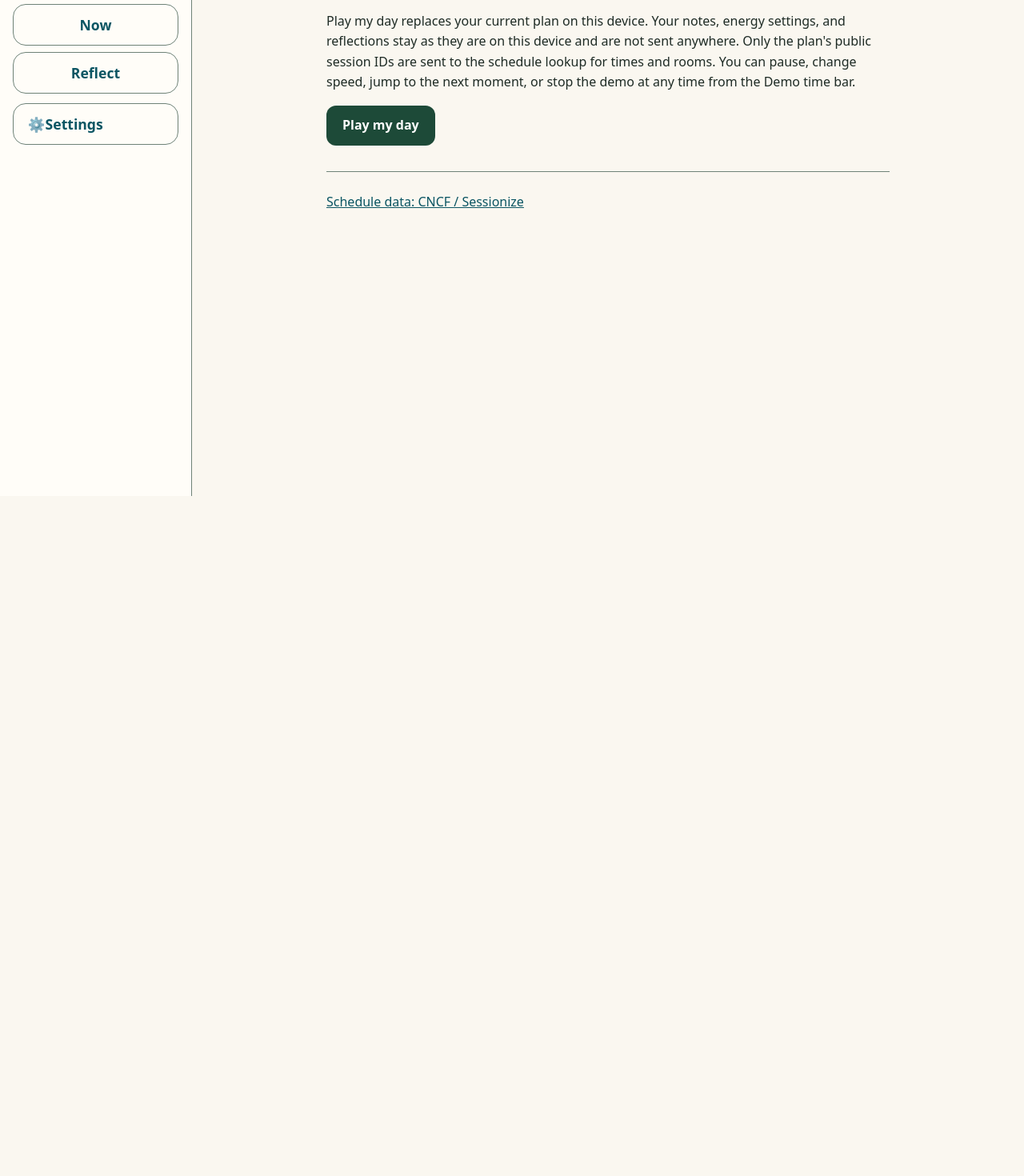
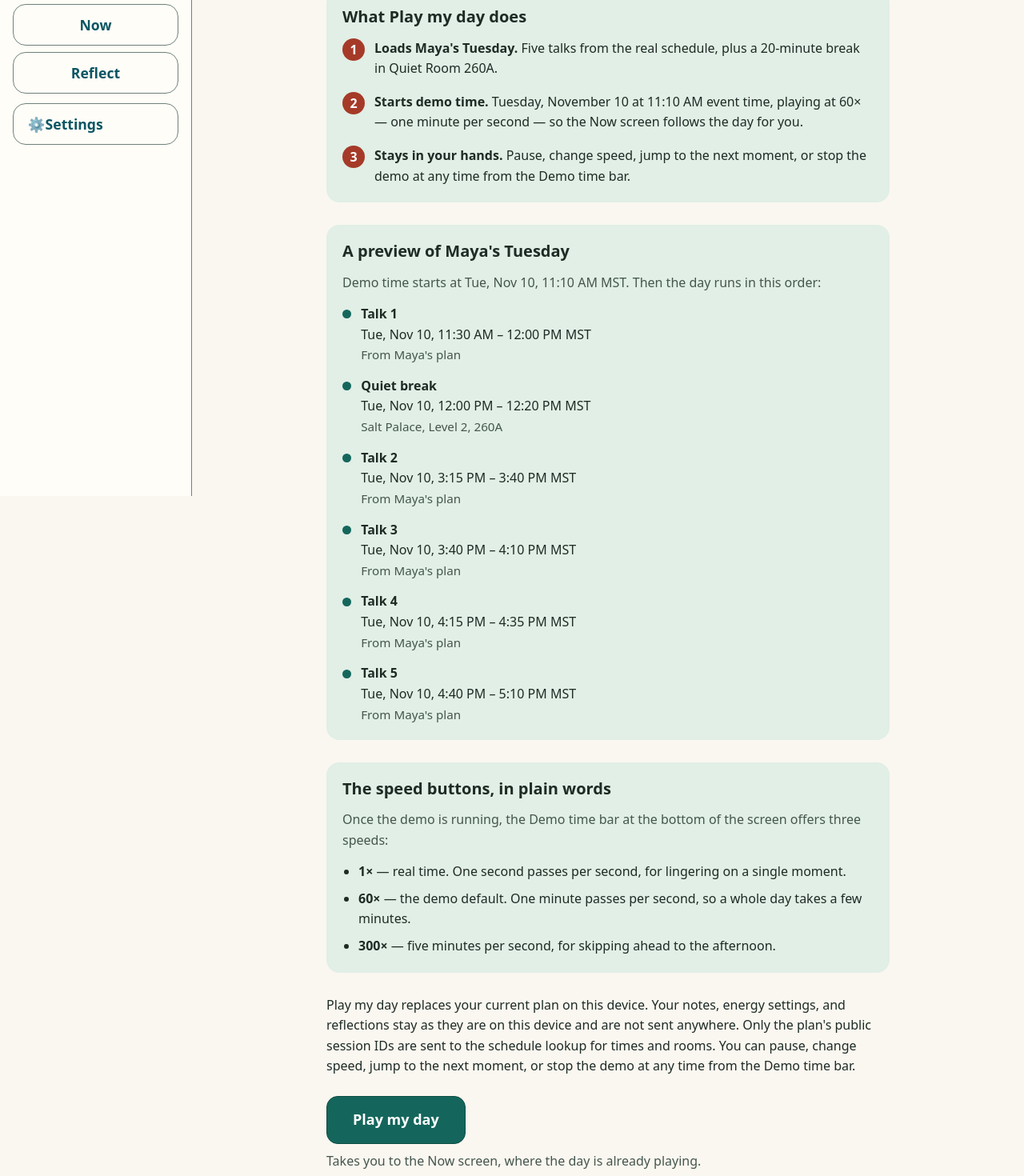
Before and after one commit to nelsons502/focustrack, a Next.js app: page /demo in a window 1280 px wide. Shown: the part 180-1650 px from the top of the page at 80% size. Before the commit the page ends 800 px from the top, so only its background shows below. Built offline with nearby package versions, Linux system fonts and the light colour scheme.

Commit message:
feat: clarify and polish the conference day demo

```diff
--- /dev/null
+++ b/app/demo/page.css
@@ -0,0 +1,126 @@
+.demo-page {
+  font-family:
+    "Nunito Sans", system-ui, -apple-system, "Segoe UI", Roboto, sans-serif;
+}
+
+.demo-section {
+  margin: 0 0 1.75rem;
+  padding: 1.25rem;
+  background: var(--accent-soft);
+  border-radius: 16px;
+}
+
+.demo-heading {
+  margin: 0 0 0.85rem;
+  font-size: 1.25rem;
+  line-height: 1.3;
+}
+
+.demo-note {
+  margin: 0 0 0.85rem;
+  color: var(--muted);
+}
+
+.demo-steps {
+  list-style: none;
+  margin: 0;
+  padding: 0;
+  display: grid;
+  gap: 1rem;
+}
+
+.demo-steps li {
+  display: flex;
+  gap: 0.75rem;
+  align-items: flex-start;
+}
+
+.demo-steps p {
+  margin: 0;
+}
+
+.demo-step-number {
+  flex: 0 0 auto;
+  display: inline-flex;
+  align-items: center;
+  justify-content: center;
+  width: 1.75rem;
+  height: 1.75rem;
+  border-radius: 999px;
+  background: var(--coral);
+  color: var(--on-coral);
+  font-weight: 800;
+  line-height: 1;
+}
+
+.demo-timeline {
+  list-style: none;
+  margin: 0;
+  padding: 0;
+  display: grid;
+  gap: 0.9rem;
+}
+
+.demo-timeline-item {
+  display: flex;
+  gap: 0.75rem;
+  align-items: flex-start;
+}
+
+.demo-timeline-dot {
+  flex: 0 0 auto;
+  width: 0.7rem;
+  height: 0.7rem;
+  margin-top: 0.45rem;
+  border-radius: 999px;
+  background: var(--accent);
+}
+
+.demo-timeline-label {
+  margin: 0;
+  font-weight: 700;
+}
+
+.demo-timeline-time {
+  margin: 0;
+}
+
+.demo-timeline-detail {
+  margin: 0;
+  color: var(--muted);
+  font-size: 0.95rem;
+}
+
+.demo-speeds {
+  margin: 0;
+  padding-left: 1.25rem;
+  display: grid;
+  gap: 0.5rem;
+}
+
+.demo-speeds li {
+  margin: 0;
+}
+
+.demo-cta {
+  margin: 1.5rem 0 0;
+  display: grid;
+  gap: 0.6rem;
+  justify-items: start;
+}
+
+.demo-cta .demo-note {
+  margin: 0;
+}
+
+@media (max-width: 30rem) {
+  .demo-cta .demo-play-button {
+    width: 100%;
+  }
+}
+
+@media (prefers-reduced-motion: reduce) {
+  .demo-page * {
+    transition: none;
+  }
+}
--- a/app/demo/page.tsx
+++ b/app/demo/page.tsx
@@ -1,6 +1,8 @@
 import type { Metadata } from "next";
 import PlayMyDayButton from "../../components/demo/PlayMyDayButton";
 import { SCHEDULE_CREDIT, SCHEDULE_SOURCE_URL } from "../../lib/contract";
+import DemoTimeline from "../../components/demo/DemoTimeline";
+import "./page.css";
 
 export const metadata: Metadata = {
   title: "Play my day | FocusTrack",
@@ -8,18 +10,80 @@ export const metadata: Metadata = {
 
 export default function DemoPage() {
   return (
-    <main id="main" tabIndex={-1} className="shell">
+    <main id="main" tabIndex={-1} className="shell demo-page">
       <header className="masthead">
         <p className="app-name">FocusTrack</p>
         <h1>Play my day</h1>
         <p className="purpose">
-          Try a real Tuesday at the conference in a few minutes. This loads
-          Maya&apos;s plan of five talks from the real schedule, plus a
-          20-minute break in Quiet Room 260A, and runs demo time at 60&times;
-          &mdash; one minute per second &mdash; starting Tuesday, November 10
-          at 11:10 AM event time.
+          A gentle way to see FocusTrack follow a conference day. In a few
+          minutes you can watch Maya&apos;s Tuesday unfold — no setup. Your
+          notes, energy settings, and reflections stay on this device.
         </p>
       </header>
+
+      <section aria-labelledby="demo-how-heading" className="demo-section">
+        <h2 id="demo-how-heading" className="demo-heading">
+          What Play my day does
+        </h2>
+        <ol className="demo-steps">
+          <li>
+            <span className="demo-step-number" aria-hidden="true">
+              1
+            </span>
+            <p>
+              <strong>Loads Maya&apos;s Tuesday.</strong> Five talks from the
+              real schedule, plus a 20-minute break in Quiet Room 260A.
+            </p>
+          </li>
+          <li>
+            <span className="demo-step-number" aria-hidden="true">
+              2
+            </span>
+            <p>
+              <strong>Starts demo time.</strong> Tuesday, November 10 at
+              11:10 AM event time, playing at 60&times; — one minute per
+              second — so the Now screen follows the day for you.
+            </p>
+          </li>
+          <li>
+            <span className="demo-step-number" aria-hidden="true">
+              3
+            </span>
+            <p>
+              <strong>Stays in your hands.</strong> Pause, change speed, jump
+              to the next moment, or stop the demo at any time from the Demo
+              time bar.
+            </p>
+          </li>
+        </ol>
+      </section>
+
+      <DemoTimeline />
+
+      <section aria-labelledby="demo-speed-heading" className="demo-section">
+        <h2 id="demo-speed-heading" className="demo-heading">
+          The speed buttons, in plain words
+        </h2>
+        <p className="demo-note">
+          Once the demo is running, the Demo time bar at the bottom of the
+          screen offers three speeds:
+        </p>
+        <ul className="demo-speeds">
+          <li>
+            <strong>1&times;</strong> — real time. One second passes per
+            second, for lingering on a single moment.
+          </li>
+          <li>
+            <strong>60&times;</strong> — the demo default. One minute passes
+            per second, so a whole day takes a few minutes.
+          </li>
+          <li>
+            <strong>300&times;</strong> — five minutes per second, for
+            skipping ahead to the afternoon.
+          </li>
+        </ul>
+      </section>
+
       <p>
         Play my day replaces your current plan on this device. Your notes,
         energy settings, and reflections stay as they are on this device and
@@ -28,7 +92,12 @@ export default function DemoPage() {
         change speed, jump to the next moment, or stop the demo at any time
         from the Demo time bar.
       </p>
-      <PlayMyDayButton />
+      <div className="demo-cta">
+        <PlayMyDayButton />
+        <p className="demo-note">
+          Takes you to the Now screen, where the day is already playing.
+        </p>
+      </div>
       <footer className="credit">
         <a href={SCHEDULE_SOURCE_URL}>{SCHEDULE_CREDIT}</a>
       </footer>
--- a/components/demo/DemoBar.tsx
+++ b/components/demo/DemoBar.tsx
@@ -1,6 +1,6 @@
 "use client";
 
-import { useEffect, useState } from "react";
+import { useEffect, useRef, useState } from "react";
 import "./demo.css";
 import {
   getSimClock,
@@ -19,12 +19,40 @@ const SPEEDS: readonly number[] = [1, 60, 300];
 export default function DemoBar() {
   const now = useNow(1000);
   const [sim, setSim] = useState(() => getSimClock());
+  const barRef = useRef<HTMLElement | null>(null);
+  const barVisible = now.getTime() !== 0 && sim !== null;
   useEffect(() => {
     const update = () => setSim(getSimClock());
     update();
     window.addEventListener("focustrack:clock", update);
     return () => window.removeEventListener("focustrack:clock", update);
   }, []);
+  useEffect(() => {
+    const bar = barRef.current;
+    const root = document.documentElement;
+    if (!barVisible || !bar) return;
+    const update = () => {
+      const rect = bar.getBoundingClientRect();
+      if (rect.height === 0) return;
+      const bottomOffset = Math.max(0, window.innerHeight - rect.bottom);
+      root.style.setProperty(
+        "--demo-bar-space",
+        `${rect.height + bottomOffset}px`,
+      );
+    };
+    update();
+    const observer =
+      typeof ResizeObserver !== "undefined"
+        ? new ResizeObserver(update)
+        : null;
+    observer?.observe(bar);
+    window.addEventListener("resize", update);
+    return () => {
+      observer?.disconnect();
+      window.removeEventListener("resize", update);
+      root.style.removeProperty("--demo-bar-space");
+    };
+  }, [barVisible]);
   // Epoch is the pre-hydration placeholder from useNow; render nothing until
   // the real (possibly simulated) time is known on the client.
   if (now.getTime() === 0 || !sim) return null;
@@ -32,7 +60,10 @@ export default function DemoBar() {
   const next = nextDemoMoment(now.getTime());
 
   return (
-    <section className="demo-bar" aria-label="Demo time">
+    <>
+      {/* Reserves flow space so the fixed pill never covers page content. */}
+      <div className="demo-bar-spacer" aria-hidden="true" />
+      <section ref={barRef} className="demo-bar" aria-label="Demo time">
       <p className="demo-bar-time">
         <span className="demo-bar-label">Demo time</span>{" "}
         <time dateTime={now.toISOString()}>{formatEventInstant(now)}</time>
@@ -90,9 +121,10 @@ export default function DemoBar() {
           Stop demo
         </button>
       </div>
-      {next === null ? (
-        <p className="demo-bar-note">End of the demo day.</p>
-      ) : null}
-    </section>
+        {next === null ? (
+          <p className="demo-bar-note">End of the demo day.</p>
+        ) : null}
+      </section>
+    </>
   );
 }
--- /dev/null
+++ b/components/demo/DemoTimeline.tsx
@@ -0,0 +1,62 @@
+"use client";
+
+import { formatEventInstant, formatEventRange } from "../../lib/client/time";
+import {
+  MAYA_BREAK,
+  MAYA_DEMO_START_ISO,
+  MAYA_SESSION_TIMES,
+} from "../../lib/demo/maya";
+
+type TimelineEntry = {
+  id: string;
+  label: string;
+  detail: string;
+  startsAt: string;
+  endsAt: string;
+};
+
+const TIMELINE: readonly TimelineEntry[] = [
+  ...MAYA_SESSION_TIMES.map((session, index) => ({
+    id: session.id,
+    label: `Talk ${index + 1}`,
+    detail: "From Maya's plan",
+    startsAt: session.startsAt,
+    endsAt: session.endsAt,
+  })),
+  {
+    id: MAYA_BREAK.id,
+    label: "Quiet break",
+    detail: MAYA_BREAK.room,
+    startsAt: MAYA_BREAK.startsAt,
+    endsAt: MAYA_BREAK.endsAt,
+  },
+].sort((a, b) => Date.parse(a.startsAt) - Date.parse(b.startsAt));
+
+export default function DemoTimeline() {
+  return (
+    <section aria-labelledby="demo-preview-heading" className="demo-section">
+      <h2 id="demo-preview-heading" className="demo-heading">
+        A preview of Maya&apos;s Tuesday
+      </h2>
+      <p className="demo-note">
+        Demo time starts at{" "}
+        {formatEventInstant(new Date(MAYA_DEMO_START_ISO))}. Then the day
+        runs in this order:
+      </p>
+      <ol className="demo-timeline">
+        {TIMELINE.map((entry) => (
+          <li key={entry.id} className="demo-timeline-item">
+            <span className="demo-timeline-dot" aria-hidden="true" />
+            <div>
+              <p className="demo-timeline-label">{entry.label}</p>
+              <p className="demo-timeline-time">
+                {formatEventRange(entry.startsAt, entry.endsAt)}
+              </p>
+              <p className="demo-timeline-detail">{entry.detail}</p>
+            </div>
+          </li>
+        ))}
+      </ol>
+    </section>
+  );
+}
--- a/components/demo/demo.css
+++ b/components/demo/demo.css
@@ -1,55 +1,47 @@
+.demo-bar-spacer {
+  height: var(
+    --demo-bar-space,
+    calc(6.75rem + env(safe-area-inset-bottom, 0px))
+  );
+}
+
+html:has(.demo-bar) {
+  scroll-padding-bottom: var(
+    --demo-bar-space,
+    calc(6.75rem + env(safe-area-inset-bottom, 0px))
+  );
+}
+
 .demo-bar {
   position: fixed;
-  right: 0.75rem;
-  bottom: 0.75rem;
-  left: 0.75rem;
+  right: 0;
+  bottom: calc(0.75rem + env(safe-area-inset-bottom, 0px));
+  left: 0;
   z-index: 50;
   display: flex;
   flex-wrap: wrap;
   align-items: center;
   gap: 0.5rem 0.75rem;
-  padding: 0.5rem 0.75rem;
-  border-radius: 1rem;
-  background: #14231d;
-  color: #f4f7f2;
-  box-shadow: 0 0.5rem 1.5rem rgb(0 0 0 / 35%);
-}
-
-html:has(.demo-bar) {
-  --demo-bar-space: 10rem;
-  scroll-padding-bottom: var(--demo-bar-space);
-}
-
-body:has(.demo-bar) {
-  padding-bottom: var(--demo-bar-space);
-}
-
-@media (max-width: 41.99rem) {
-  html:has(.demo-bar) {
-    --demo-bar-space: clamp(10rem, calc(40vh + 1.5rem), 22rem);
-  }
-
-  .demo-bar {
-    max-height: calc(var(--demo-bar-space) - 0.75rem);
-    overflow-y: auto;
-  }
-}
-
-@supports (height: 100dvh) {
-  @media (max-width: 41.99rem) {
-    html:has(.demo-bar) {
-      --demo-bar-space: clamp(10rem, calc(40dvh + 1.5rem), 22rem);
-    }
-  }
+  width: min(46rem, calc(100% - 1.5rem));
+  margin-inline: auto;
+  padding: 0.55rem 0.85rem;
+  border: 1px solid var(--border);
+  border-radius: 999px;
+  background: var(--surface);
+  color: var(--fg);
+  box-shadow: var(--shadow-soft);
+  font-family:
+    "Nunito Sans", system-ui, -apple-system, "Segoe UI", Roboto, sans-serif;
 }
 
 .demo-bar-time {
   margin: 0;
   font-size: 0.95rem;
+  overflow-wrap: break-word;
 }
 
 .demo-bar-label {
-  font-weight: 700;
+  font-weight: 800;
 }
 
 .demo-bar-controls {
@@ -62,17 +54,22 @@ body:has(.demo-bar) {
   min-width: 44px;
   min-height: 44px;
   padding: 0.5rem 0.75rem;
-  border: 1px solid #9db8a9;
-  border-radius: 0.75rem;
+  border: 1.5px solid var(--border);
+  border-radius: 999px;
   background: transparent;
-  color: inherit;
+  color: var(--fg);
   font: inherit;
   cursor: pointer;
 }
 
+.demo-bar-button:hover {
+  background: var(--accent-soft);
+}
+
 .demo-bar-button[aria-pressed="true"] {
-  background: #f4f7f2;
-  color: #14231d;
+  background: var(--accent);
+  border-color: var(--accent-dark);
+  color: var(--on-accent);
   font-weight: 700;
 }
 
@@ -83,7 +80,7 @@ body:has(.demo-bar) {
 
 .demo-bar-button:focus-visible,
 .demo-play-button:focus-visible {
-  outline: 3px solid #f2a65a;
+  outline: 3px solid var(--focus);
   outline-offset: 2px;
 }
 
@@ -91,19 +88,50 @@ body:has(.demo-bar) {
   width: 100%;
   margin: 0;
   font-size: 0.9rem;
+  color: var(--muted);
 }
 
 .demo-play-button {
+  display: inline-flex;
+  align-items: center;
+  justify-content: center;
   min-width: 44px;
-  min-height: 44px;
-  padding: 0.75rem 1.25rem;
-  border: 0;
-  border-radius: 0.75rem;
-  background: #1d4a38;
-  color: #ffffff;
+  min-height: 56px;
+  padding: 0.9rem 2rem;
+  border: 1.5px solid var(--accent-dark);
+  border-radius: 14px;
+  background: var(--accent);
+  color: var(--on-accent);
   font: inherit;
-  font-weight: 700;
+  font-size: 1.125rem;
+  font-weight: 800;
   cursor: pointer;
+}
+
+.demo-play-button:hover {
+  background: var(--accent-dark);
+}
+
+@media (max-width: 41.99rem) {
+  .demo-bar-spacer {
+    height: var(
+      --demo-bar-space,
+      calc(10rem + env(safe-area-inset-bottom, 0px))
+    );
+  }
+
+  html:has(.demo-bar) {
+    scroll-padding-bottom: var(
+      --demo-bar-space,
+      calc(10rem + env(safe-area-inset-bottom, 0px))
+    );
+  }
+
+  .demo-bar {
+    border-radius: 24px;
+    max-height: calc(100dvh - 1.5rem);
+    overflow-y: auto;
+  }
 }
 
 @media (prefers-reduced-motion: reduce) {
```
Also changed, not shown: 2 other files (tests, documents, lock files or other folders).
